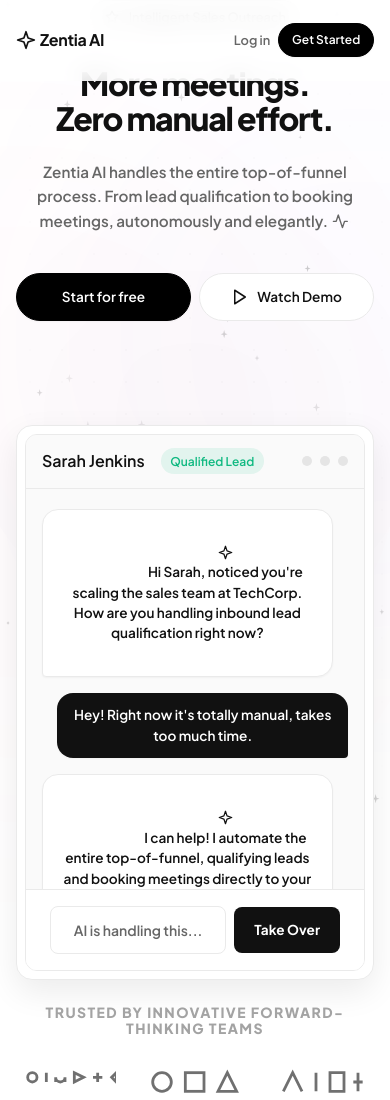
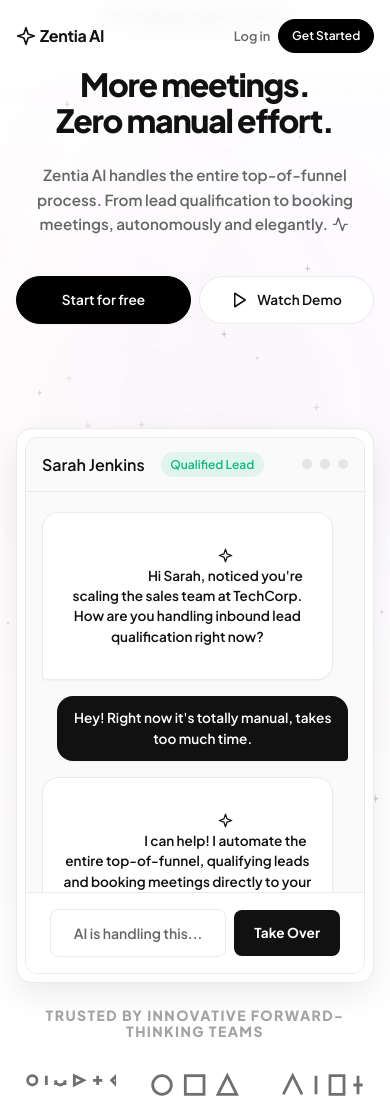
Before and after one commit to Toofiks/Zentia-AI, a website: page index.html in a window 390 px wide. Shown: the top 1100 px of the page. Drawn offline with nearby package versions, Linux system fonts and the light colour scheme.

Commit message:
Fix mobile overlap: increase hero padding and make header height flexible

```diff
--- a/style.css
+++ b/style.css
@@ -1921,19 +1921,20 @@ p {
 
   /* Navigation Spacing */
   .nav-content {
-    height: 5rem;
-    padding: 0 1.5rem;
+    min-height: 4.5rem;
+    height: auto;
+    padding: 0.75rem 1.5rem;
   }
 
   /* Hero Section */
   .hero {
-    padding-top: 10rem !important;
+    padding-top: 12rem !important;
     padding-bottom: 5rem !important;
     text-align: center;
   }
   .hero-title {
-    font-size: 2.6rem !important;
-    line-height: 1.1;
+    font-size: 2.4rem !important;
+    line-height: 1.15;
     margin-bottom: 1.5rem !important;
     color: var(--fg-main) !important;
     background: none !important;
```
